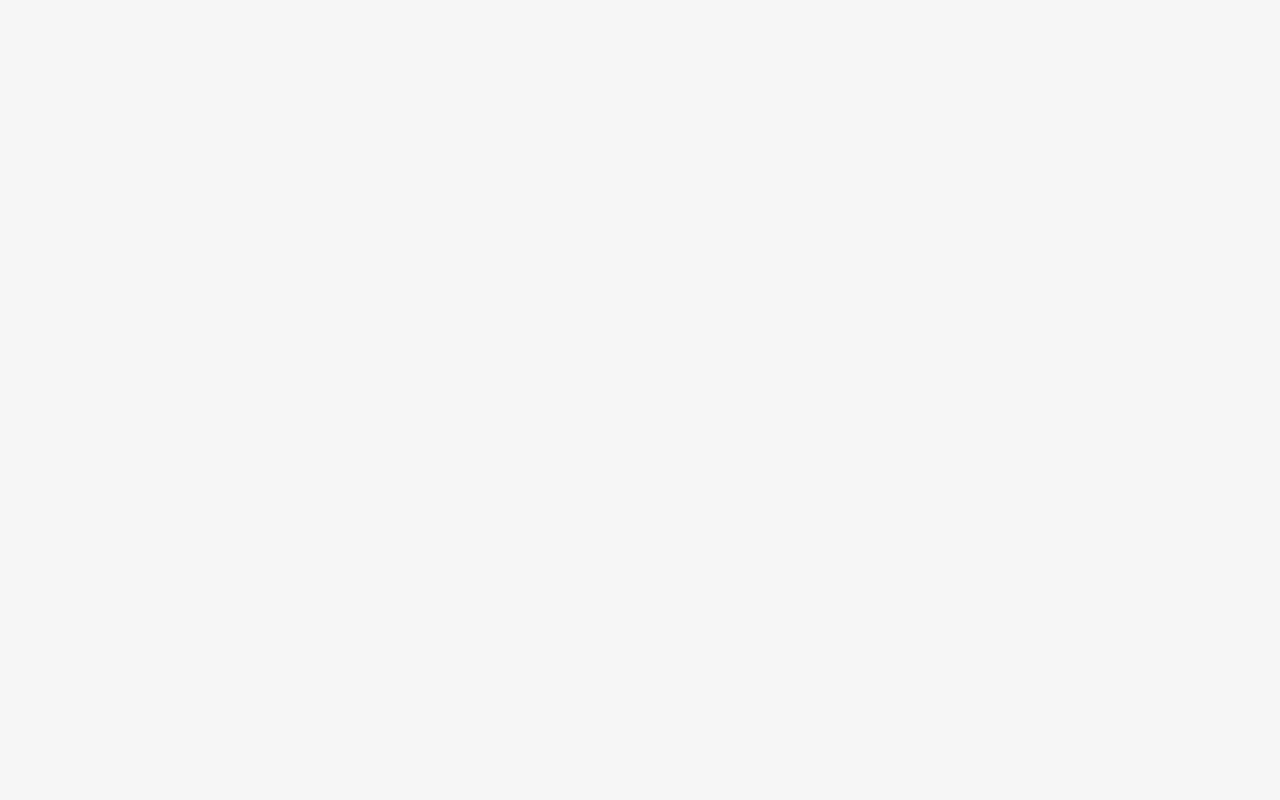
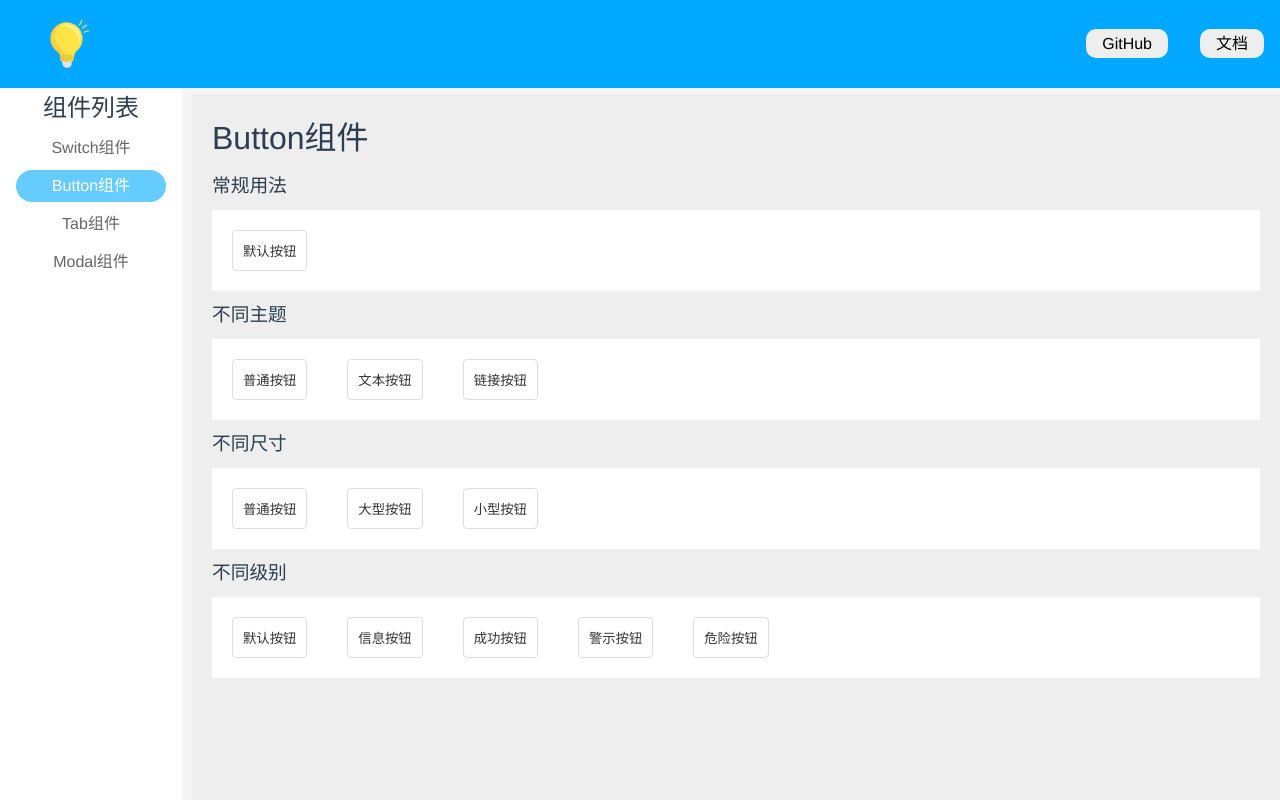
Before and after one commit to rookiepjx/ui-for-vue3, a Vue app: page /doc/button in a window 1280 px wide. Before the commit this address had no page. Built offline with nearby package versions, Linux system fonts and the light colour scheme.

Commit message:
button组件初始化布局

```diff
--- a/index.html
+++ b/index.html
@@ -4,7 +4,7 @@
   <meta charset="UTF-8">
   <link rel="icon" href="/favicon.ico" />
   <meta name="viewport" content="width=device-width, initial-scale=1.0">
-  <title>Vite App</title>
+  <title>Star UI</title>
 </head>
 <body>
   <div id="app"></div>
--- /dev/null
+++ b/src/components/Button/Button.vue
@@ -0,0 +1,105 @@
+<template>
+<div class="content">
+  <button class="star-button" :class="classes" :disabled="disabled">
+    <span v-if="loading" class="button-loading"></span>
+    <slot />
+  </button>
+</div>
+</template>
+
+<script lang="ts">
+import {
+  computed
+} from 'vue'
+// 声明规定props类型和值
+declare const props: {
+  theme ? : 'button' | 'text' | 'link',
+  size ? : 'normal' | 'mini' | 'large',
+  level ? : 'default' | 'info' | 'success' | 'warning' | 'danger',
+  disabled: boolean,
+  loading: boolean
+}
+
+export default {
+  setup(props) {
+    const {
+      theme,
+      size,
+      level
+    } = props
+    const classes = computed(() => {
+      return {
+        [`star-theme-${theme}`]: theme,
+        [`star-size-${size}`]: size,
+        [`star-level-${level}`]: level,
+      }
+    })
+  },
+  props: {
+    theme: {
+      type: String,
+      default: 'button'
+    },
+    size: {
+      type: String,
+      default: 'normal'
+    },
+    level: {
+      type: String,
+      default: 'default'
+    },
+    disabled: {
+      type: Boolean,
+      default: false
+    },
+    loading: {
+      type: Boolean,
+      default: false
+    }
+  }
+};
+</script>
+
+<style lang="scss" scoped>
+$border-radius: 4px;
+$border: 1px #ddd solid;
+$border-hover: 1px #c6e2ff solid;
+$default-text-hover:#40a9ff;
+// 主题背景色
+$default: #fff;
+$default-hover: #ecf5ff;
+$primary: #409eff;
+$primary-hover: #66b1ff;
+$success: #67c23a;
+$success-hover: #85ce61;
+$info: #909399;
+$info-hover: #a6a9ad;
+$warn:#e6a23c;
+$warn-hover:#ebb563;
+$danger:#f56c6c;
+$danger-hover:#f78989;
+
+.content {
+  >.star-button {
+    padding: 10px;
+    background-color: #fff;
+    border-radius: $border-radius;
+    border: $border;
+    cursor: pointer;
+    white-space: nowrap;
+
+    &:hover,
+    &:focus {
+      border: $border-hover;
+      background-color: $default-hover;
+      color: $default-text-hover;
+    }
+  }
+
+  >.star-size-large {
+    font-size: 24px;
+    height: 48px;
+    padding: 0 16px;
+  }
+}
+</style>
--- /dev/null
+++ b/src/components/Button/ButtonDemo.vue
@@ -0,0 +1,65 @@
+<template>
+<div class="content">
+  <h1 class="title">Button组件</h1>
+  <div class="box">
+    <h3>常规用法</h3>
+    <div class="cpn">
+      <Button>默认按钮</Button>
+    </div>
+  </div>
+  <div class="box">
+    <h3>不同主题</h3>
+    <div class="cpn">
+      <Button>普通按钮</Button>
+      <Button theme="text">文本按钮</Button>
+      <Button theme="link">链接按钮</Button>
+    </div>
+  </div>
+  <div class="box">
+    <h3>不同尺寸</h3>
+    <div class="cpn">
+      <Button>普通按钮</Button>
+      <Button size="large">大型按钮</Button>
+      <Button size="mini">小型按钮</Button>
+    </div>
+  </div>
+  <div class="box">
+    <h3>不同级别</h3>
+    <div class="cpn">
+      <Button>默认按钮</Button>
+      <Button level="info">信息按钮</Button>
+      <Button level="success">成功按钮</Button>
+      <Button level="warning">警示按钮</Button>
+      <Button level="danger">危险按钮</Button>
+    </div>
+  </div>
+</div>
+</template>
+
+<script lang="ts">
+import Button from "./Button.vue";
+export default {
+  components: {
+    Button,
+  },
+};
+</script>
+
+<style lang="scss" scoped>
+.content {
+  text-align: left;
+  padding: 20px;
+
+  .box {
+    >h3 {
+      padding: 10px 0;
+    }
+
+    >.cpn {
+      display: flex;
+      flex-wrap: wrap;
+      background-color: #fff;
+    }
+  }
+}
+</style>
--- /dev/null
+++ b/src/components/Modal/ModalDemo.vue
@@ -0,0 +1,5 @@
+<template>
+<div>
+  <h2>Modal组件</h2>
+</div>
+</template>
--- a/src/components/Switch/Switch1.vue
+++ b/src/components/Switch/Switch1.vue
@@ -25,7 +25,7 @@ export default {
       // context.emit("switch", !props.checked);
 
       // vue3新写法 v-model双向绑定
-      context.emit("update:checked", !props.checked)
+      context.emit("update:checked", !props.checked);
     };
     return {
       toggleSwitch,
@@ -39,8 +39,11 @@ $h1: 22px;
 $h2: $h1 - 4px;
 
 .box {
-  padding: 20px;
-  background-color: #fff;
+  padding: 10px;
+
+  >.status {
+    padding: 10px 0;
+  }
 
   >.title {
     padding: 10px 0;
@@ -68,7 +71,6 @@ $h2: $h1 - 4px;
     }
 
     &:active {
-
       span {
         width: $h2 + 6px;
       }
--- a/src/components/Switch/SwitchDemo.vue
+++ b/src/components/Switch/SwitchDemo.vue
@@ -3,11 +3,11 @@
   <h1 class="title">Switch组件</h1>
   <div class="box">
     <h3>常规用法</h3>
-    <Switch1 v-model:checked="checked1" />
+    <Switch1 class="cpn" v-model:checked="checked1" />
   </div>
   <div class="box">
     <h3>默认关闭</h3>
-    <Switch1 v-model:checked="checked2" />
+    <Switch1 class="cpn" v-model:checked="checked2" />
   </div>
 </div>
 </template>
@@ -43,7 +43,15 @@ export default {
   padding: 20px;
 
   .box {
-    margin-bottom: 10px;
+
+    >h3 {
+      padding: 10px 0;
+    }
+
+    >.cpn {
+      padding: 20px;
+      background-color: #fff;
+    }
   }
 }
 </style>
--- /dev/null
+++ b/src/components/Tab/TabDemo.vue
@@ -0,0 +1,5 @@
+<template>
+<div>
+  <h2>Tab组件</h2>
+</div>
+</template>
--- a/src/views/Doc.vue
+++ b/src/views/Doc.vue
@@ -98,6 +98,7 @@ aside {
     >li a {
       display: block;
       padding: 4px 0;
+      margin: 6px 0;
     }
 
     >li .router-link-active {
```
Also changed, not shown: src/router.ts (+12 -0 lines).
